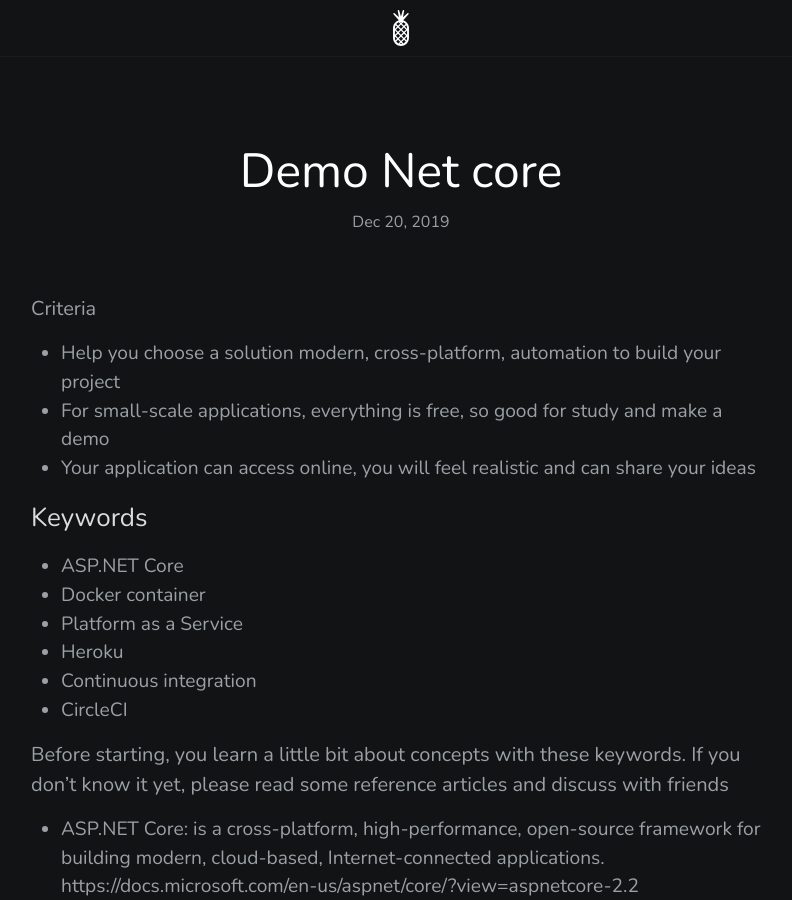
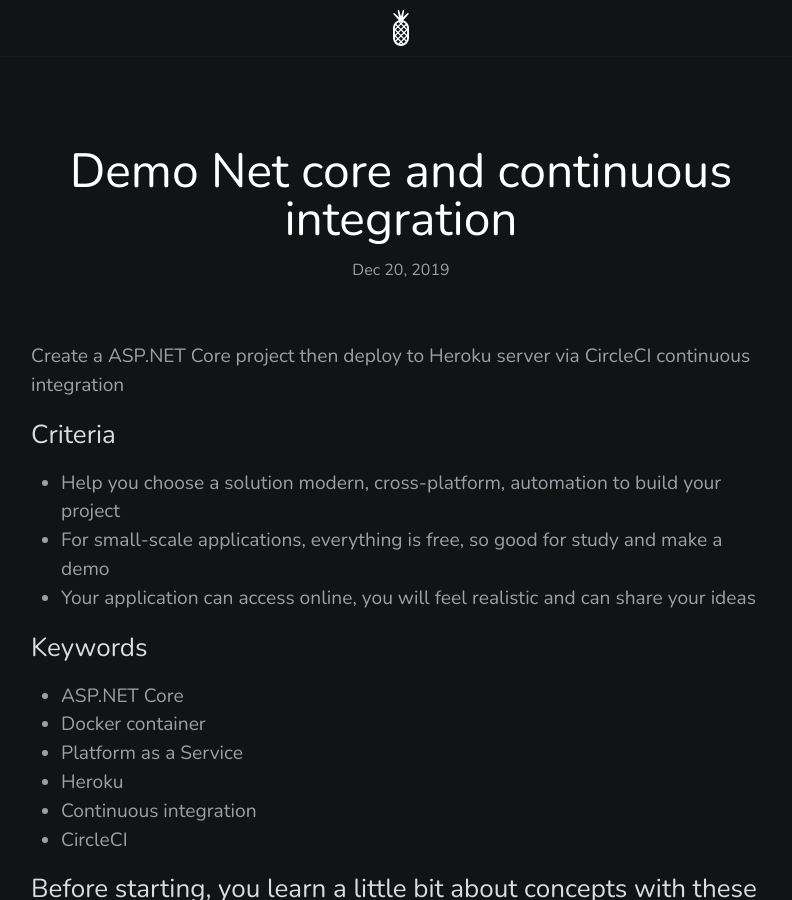
Before and after one commit to duycs/duycs.github.io, a Jekyll site: the page built from _posts/2019-12-20-demo-netcore.markdown, in a window 1280 px wide and 900 px high. Shown: the whole window, without its empty margins (239-1031 px from the left). Built offline with Jekyll 4.4.1, drawn with Linux system fonts in a browser that asks for light colours.

Commit message:
rename title

````diff
--- a/_posts/2019-12-20-demo-netcore.markdown
+++ b/_posts/2019-12-20-demo-netcore.markdown
@@ -1,13 +1,15 @@
 ---
 layout: post
-title: Demo Net core
+title: Demo Net core and continuous integration
 description: Create a ASP.NET Core project then deploy to Heroku server via CircleCI continuous integration
 date: 2019-12-20 10:59:00 +0700
 categories: netcore
 thumbnail: https://i1.wp.com/www.codingnagger.com/wp-content/uploads/2018/02/free_continuous_delivery.png?fit=2000%2C571&ssl=1
 ---
 
-#### Criteria
+Create a ASP.NET Core project then deploy to Heroku server via CircleCI continuous integration
+
+### Criteria
 - Help you choose a solution modern, cross-platform, automation to build your project
 - For small-scale applications, everything is free, so good for study and make a demo
 - Your application can access online, you will feel realistic and can share your ideas
@@ -20,7 +22,7 @@
 - Continuous integration
 - CircleCI
 
-#### Before starting, you learn a little bit about concepts with these keywords. If you don't know it yet, please read some reference articles and discuss with friends
+### Before starting, you learn a little bit about concepts with these keywords. If you don't know it yet, please read some reference articles and discuss with friends
 - ASP.NET Core: is a cross-platform, high-performance, open-source framework for building modern, cloud-based, Internet-connected applications.\
 https://docs.microsoft.com/en-us/aspnet/core/?view=aspnetcore-2.2
 
@@ -38,7 +40,7 @@
 - CircleCI: is a platform enables engineering teams with automation and *continuous integration*. CircleCI automates your software builds, tests, and deployments.\
 https://circleci.com/docs/2.0/about-circleci/#section=welcome
 
-#### Now, when you already know about the concepts, you will use Heroku to host and run your ASP.NET Core application via CircleCI continuous integration:
+### Now, when you already know about the concepts, you will use Heroku to host and run your ASP.NET Core application via CircleCI continuous integration:
 You will have Docker pack the web application inside of the container, and then use CircleCI to deploy the Docker container to Heroku Container Registry.
 
 
@@ -65,7 +67,7 @@
 https://github.com/duycs/demo-netcore
 
 ### 2. If don't fork the article's project, you can create your project
-#### 2.1 Create new project ASP.NET Core
+### 2.1 Create new project ASP.NET Core
 - Create a new folder for your project.
 - At the folder, open Command/Terminal then run this command to create a template webapi project:
 ```
@@ -73,7 +75,7 @@
 ```
 - The project's name is named as folder name, you can use Visual-Studio-Code tool to open the folder then start development.
 
-#### 2.2 Dockerize ASP.NET Core application
+### 2.2 Dockerize ASP.NET Core application
 - To dockerize your application, you need to create new Dockerfile in your project folder.
 - Here is a complete Dockerfile looks like:
 
@@ -102,7 +104,7 @@
 ```
 - At this article, project name is "demo-net-core", so you should change this name to your project name at Dockerfile
 
-#### 2.3 Config CI/CD pipeline
+### 2.3 Config CI/CD pipeline
 - Create a folder .circleci in the root folder of your repository.
 - Create a new file named config.yml inside that folder.
 - Here is a complete config.yml looks like:
@@ -157,4 +159,3 @@
 - https://developer.okta.com/blog/2019/09/18/build-a-simple-dotnet-core-app-in-docker
 - https://softchris.github.io/pages/dotnet-dockerize.html#build-our-image-start-container
 - https://codingblast.com/hosting-asp-net-core-on-heroku-with-dockercircleci-for-free/
----
````
